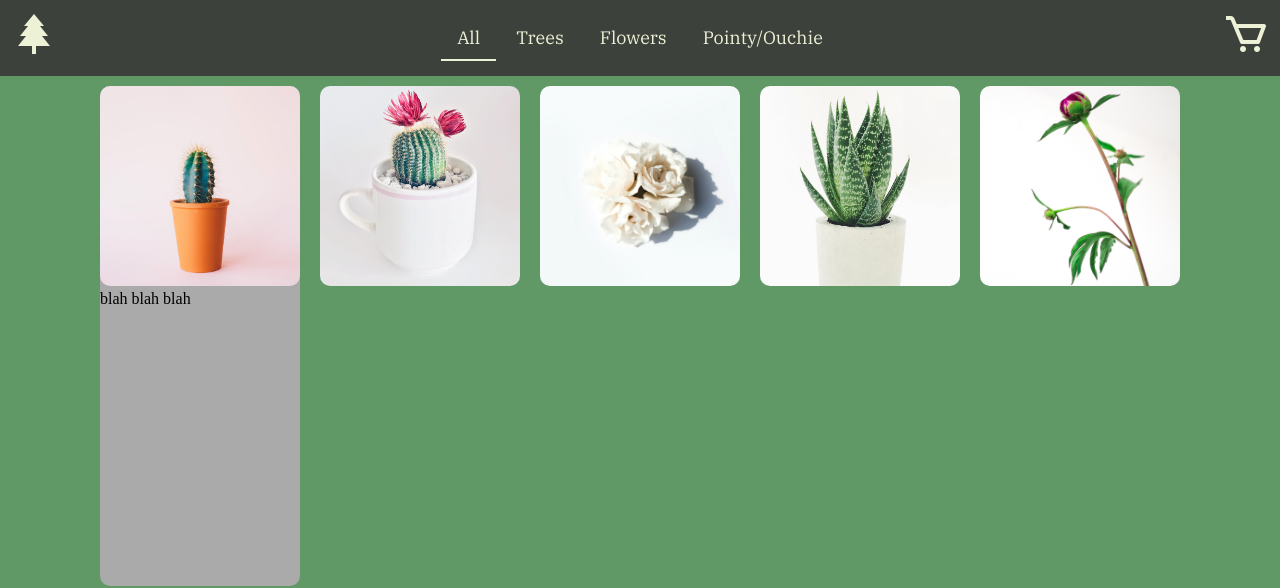
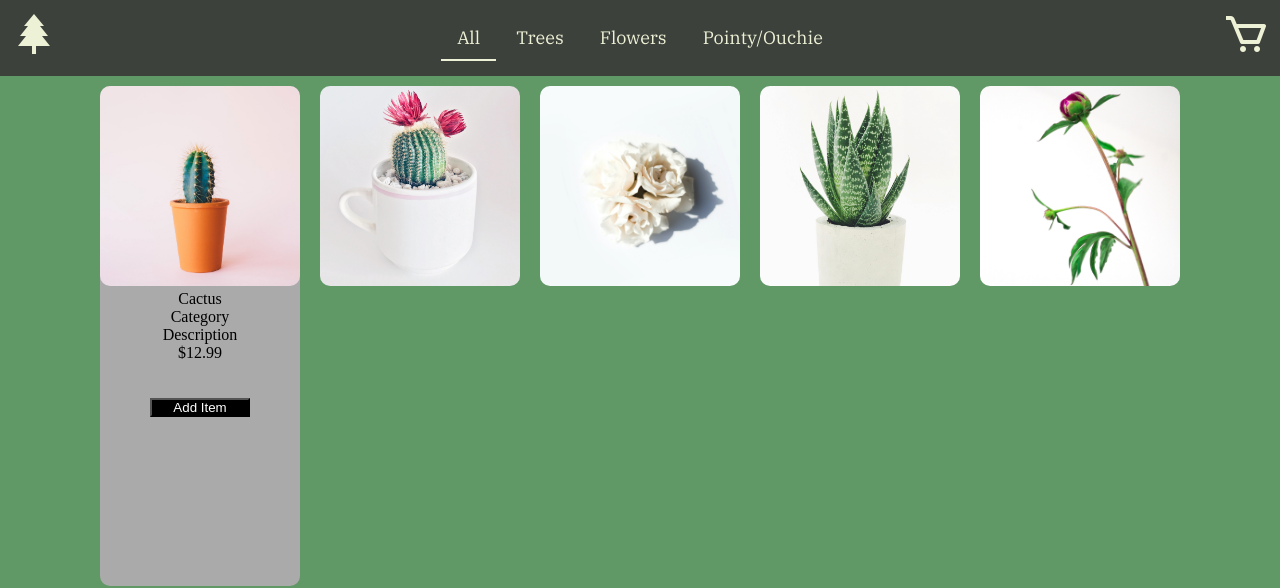
Before and after one commit to jgreener6/TheBestPlantStore, a plain HTML site: page LandingPage.html in a window 1280 px wide. Both pictures are taken after a click on the picture 200 px from the left and 186 px from the top of the page. Shown: the top 588 px of the page. Drawn offline with nearby package versions, Linux system fonts and the light colour scheme.

Commit message:
added some css to product info

```diff
--- a/LandingPage.html
+++ b/LandingPage.html
@@ -37,9 +37,14 @@
         <div>
           <div class="imageContainer">
             <img class="product-image" src="./Assets/annie-spratt-fbAnIjhrOL4-unsplash.jpg" alt="ouchie Plant">
-            <div class="product-info">
-              blah blah blah
-
+            <div class = info-container>
+              <div class ="product-info">
+                <div>Cactus</div>
+                <div>Category</div>
+                <div>Description</div>
+                <div>$12.99</div> <br> <br>
+                <button>Add Item</button>
+              </div>
               </div>
           </div>
         </div>
@@ -47,8 +52,14 @@
         <div>
           <div class="imageContainer">
             <img class="product-image" src="./Assets/stephanie-harvey-f7pfm2nklz4-unsplash.jpg" alt="">
+            <div class = info-container>
               <div class ="product-info">
-              blah blah
+                <div>Name</div>
+                <div>Category</div>
+                <div>Description</div>
+                <div>Price</div> <br> <br>
+                <button>Add Item</button>
+              </div>
               </div>
           </div>
         </div>
@@ -56,8 +67,14 @@
         <div>
           <div class="imageContainer">
             <img class="product-image" src="./Assets/evie-s-NUX8vT_lkWI-unsplash.jpg" alt="">
+            <div class = info-container>
               <div class ="product-info">
-              blah blah
+                <div>Name</div>
+                <div>Category</div>
+                <div>Description</div>
+                <div>Price</div> <br> <br>
+                <button>Add Item</button>
+              </div>
               </div>
           </div>
         </div>
@@ -65,8 +82,14 @@
         <div>
           <div class="imageContainer">
             <img class="product-image" src="./Assets/stephanie-harvey-t0inbt7nrme-unsplash.jpg" alt="">
+            <div class = info-container>
               <div class ="product-info">
-              blah blah
+                <div>Name</div>
+                <div>Category</div>
+                <div>Description</div>
+                <div>Price</div> <br> <br>
+                <button>Add Item</button>
+              </div>
               </div>
           </div>
         </div>
@@ -74,8 +97,14 @@
         <div>
           <div class="imageContainer">
             <img class="product-image" src="./Assets/laura-chouette-Kx8YFZhbqds-unsplash.jpg" alt="">
+            <div class = info-container>
               <div class ="product-info">
-              blah blah
+                <div>Name</div>
+                <div>Category</div>
+                <div>Description</div>
+                <div>Price</div> <br> <br>
+                <button>Add Item</button>
+              </div>
               </div>
           </div>
         </div>
@@ -83,8 +112,14 @@
         <div>
           <div class="imageContainer">
             <img class="product-image" src="./Assets/feey-rL5Jz2e9Rao-unsplash.jpg" alt="">
+            <div class = info-container>
               <div class ="product-info">
-              blah blah
+                <div>Name</div>
+                <div>Category</div>
+                <div>Description</div>
+                <div>Price</div> <br> <br>
+                <button>Add Item</button>
+              </div>
               </div>
           </div>
         </div>
@@ -92,8 +127,14 @@
         <div>
           <div class="imageContainer">
             <img class="product-image" src="./Assets/devin-h-PAEwrnasOvY-unsplash.jpg" alt="">
+            <div class = info-container>
               <div class ="product-info">
-              blah blah
+                <div>Name</div>
+                <div>Category</div>
+                <div>Description</div>
+                <div>Price</div> <br> <br>
+                <button>Add Item</button>
+              </div>
               </div>
           </div>
         </div>
@@ -101,8 +142,14 @@
         <div>
           <div class="imageContainer">
             <img class="product-image" src="./Assets/gabriel-4Q30Sxcbu94-unsplash.jpg" alt="">
+            <div class = info-container>
               <div class ="product-info">
-              blah blah
+                <div>Name</div>
+                <div>Category</div>
+                <div>Description</div>
+                <div>Price</div> <br> <br>
+                <button>Add Item</button>
+              </div>
               </div>
           </div>
         </div>
@@ -110,8 +157,14 @@
         <div>
           <div class="imageContainer">
             <img class="product-image" src="./Assets/arun-clarke-rg0w6Z5eP3c-unsplash.jpg" alt="">
+            <div class = info-container>
               <div class ="product-info">
-              blah blah
+                <div>Name</div>
+                <div>Category</div>
+                <div>Description</div>
+                <div>Price</div> <br> <br>
+                <button>Add Item</button>
+              </div>
               </div>
           </div>
         </div>
@@ -119,16 +172,30 @@
         <div>
           <div class="imageContainer">
             <img class="product-image" src="./Assets/emmalee-couturier-l1yibiwwuhe-unsplash.jpg" alt="">
+            <div class = info-container>
               <div class ="product-info">
-              blah blah
+                <div>Name</div>
+                <div>Category</div>
+                <div>Description</div>
+                <div>Price</div> <br> <br>
+                <button>Add Item</button>
               </div>
               </div>
             </div>
+          </div>
+
+
         <div>
           <div class="imageContainer">
             <img class="product-image" src="./Assets/corey-oconnell-RW7nLtLRHro-unsplash.jpg" alt="">
+            <div class = info-container>
             <div class ="product-info">
-              blah blah
+              <div>Name</div>
+              <div>Category</div>
+              <div>Description</div>
+              <div>Price</div> <br> <br>
+              <button>Add Item</button>
+            </div>
             </div>
           </div>
         </div>
@@ -136,8 +203,15 @@
         <div>
           <div class="imageContainer">
             <img class="product-image" src="./Assets/the-new-york-public-library-Uyu_PNJ6Q6w-unsplash.jpg" alt="">
+            <div class = info-container>
               <div class ="product-info">
-              blah blah
+                <div>Name</div>
+                <div>Category</div>
+                <div>Description</div>
+                <div>Price</div> <br> <br>
+                <button>Add Item</button>
+              </div>
+              </div>
             </div>
           </div>
         </div>
--- a/LandingPage.js
+++ b/LandingPage.js
@@ -12,7 +12,7 @@
 
     const containers = document.querySelectorAll(".imageContainer");
     const images = document.querySelectorAll(".product-image");
-    const info = document.querySelectorAll(".product-info");
+    const info = document.querySelectorAll(".info-container");
     function imageClick(e) {
 
         info.forEach(i => i.style.display = "none");
@@ -27,7 +27,7 @@
         container.style.height = "500px";
         container.style.backgroundColor = "#aaaaaa";
 
-        const pInfo = container.querySelector(".product-info");
+        const pInfo = container.querySelector(".info-container");
         pInfo.style.display = "block";
 
 
--- a/styles.css
+++ b/styles.css
@@ -64,3 +64,24 @@ main {
   border-radius: 10px;
   cursor: pointer;
 }
+
+.info-container {
+  display: none;
+}
+
+.product-info {
+    display: flex;
+    flex-direction: column;
+    justify-content: center;
+    text-align: center;
+  }
+
+
+
+.product-info button {
+  margin-left:auto ;
+  margin-right:auto ;
+  background-color: black;
+  color: white;
+  width: 100px;
+}
```
Lines whose indentation alone changed are shown as unchanged.
